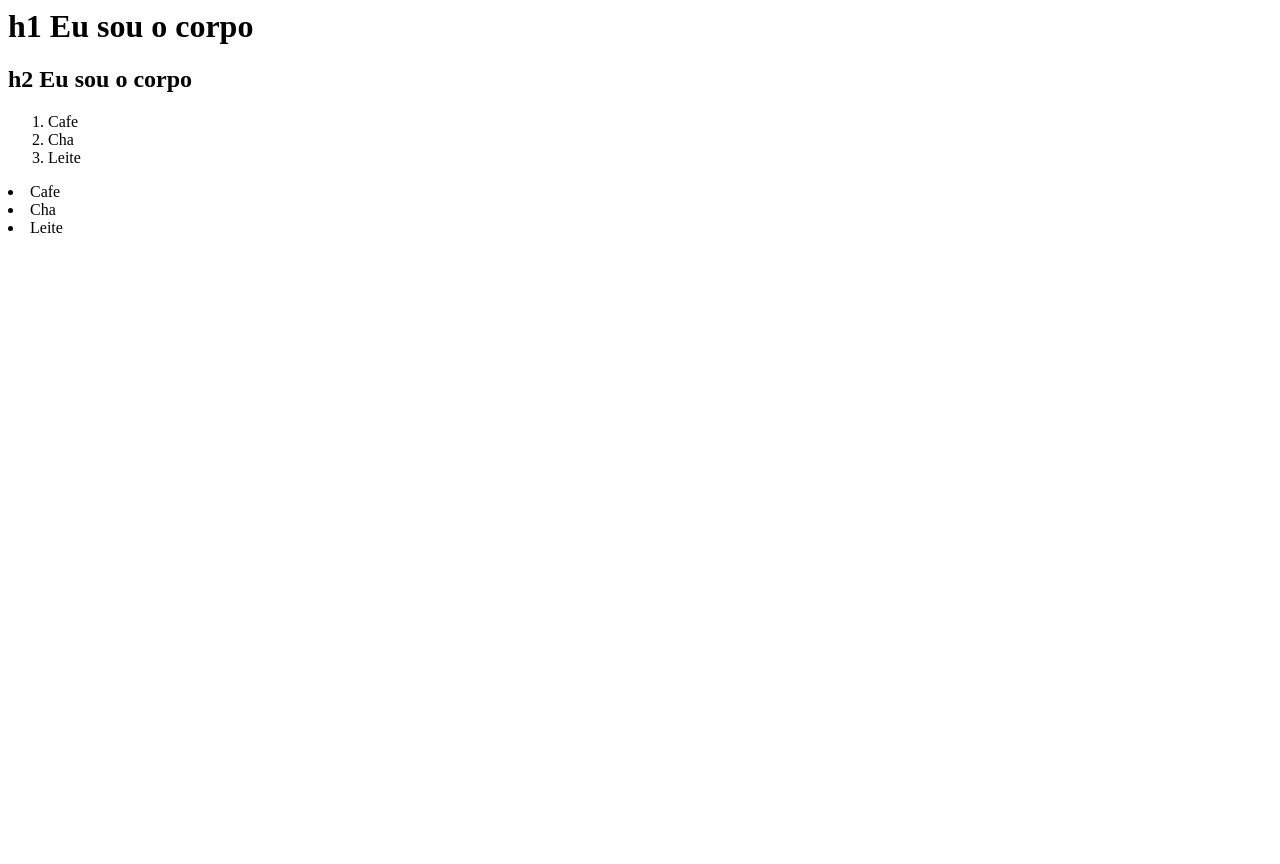
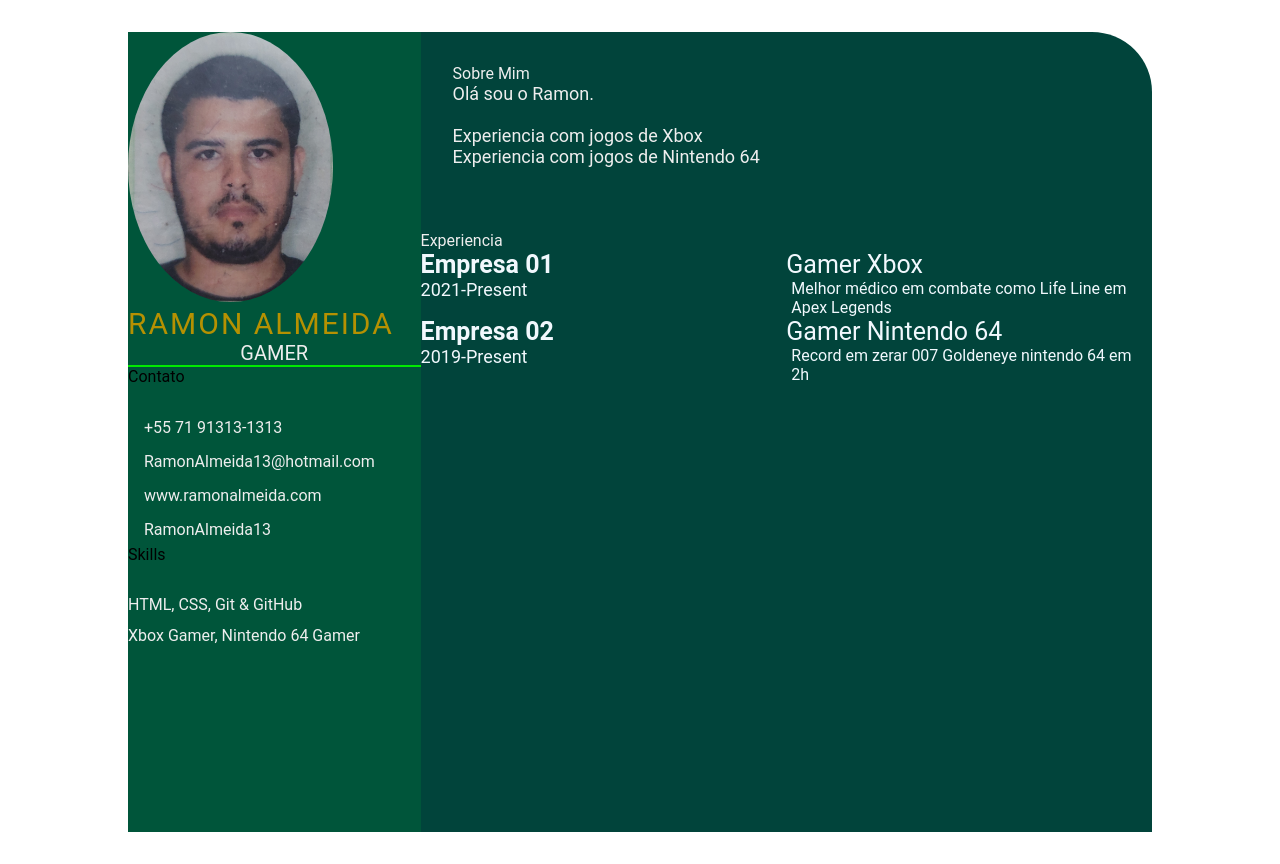
Before and after one commit to RamonAlmeida13/RamonAlmeida13.github.io, a plain HTML site: page index.html in a window 1280 px wide. Before the commit the page ends 800 px from the top, so only its background shows below. Drawn offline with Linux system fonts and the light colour scheme.

Commit message:
trird day

```diff
--- a/index.html
+++ b/index.html
@@ -1,21 +1,78 @@
-<html>
-    <head>
-        <title>
-            olá, eu sou a cabeça
-        </title>
-    </head>
-    <body>
-        <h1>h1 Eu sou o corpo</h1>
-        <h2>h2 Eu sou o corpo</h2>
-    </body>
-    <ol>
-        <li>Cafe</li>
-        <li>Cha</li>
-        <li>Leite</li>
-    </ol>
-    <ul></ul>
-        <li>Cafe</li>
-        <li>Cha</li>
-        <li>Leite</li>
-<ul>
+<!DOCTYPE html>
+<html lang="en">
+<head>
+    <meta charset="UTF-8">
+    <meta http-equiv="X-UA-Compatible" content="IE=edge">
+    <meta name="viewport" content="width=device-width, initial-scale=1.0">
+    <title>Ramon silva de Almeida cv</title>
+
+    <link rel="stylesheet" href="style.css">
+
+</head>
+<body>
+    <main class="resume-contents">
+        <section class="left-section">
+            <section clas="left-section-content">
+                <div class="profile">
+                   <img class="profile-image" src="img/profile-image.jpg" alt="profile image">
+                   <p class="name">Ramon Almeida</p>
+                   <p class="profession">Gamer</p>
+               </div>
+               <div class="contact-info">
+                   <p class="left-tittle">Contato</p>
+                   <ul>
+                       <li><i class="fa fa-phone"></i>+55 71 91313-1313</li>
+                       <li><i class="fa fa-envelope"></i>RamonAlmeida13@hotmail.com</li>
+                       <li><i class="fa fa-globe"></i>www.ramonalmeida.com</li>
+                       <li><i class="fa fa-github"></i>RamonAlmeida13</li>
+                   </ul>
+               </div>
+               <div class="skills">
+                   <p class="left-tittle">Skills</p>
+                   <ul>
+                       <li><p>HTML, CSS, Git & GitHub</p></li>
+                       <li><p>Xbox Gamer, Nintendo 64 Gamer</p></li>
+                   </ul>
+               </div>
+           </section>
+           </section>
+           <section class="right-section">
+               <div class="right-section-contents">
+                   <section class="about gap">
+                      <div class="right-title">Sobre Mim</div>
+                      <p class="about-me-contents">
+                         Olá sou o Ramon.<br>
+                         <br> Experiencia com jogos de Xbox
+                         <br> Experiencia com jogos de Nintendo 64
+                     </p>
+                 </section>
+             </div>
+         <section class="experience gap">
+             <div class="right-title">Experiencia</div>
+             <div class="experience-contents">
+                 <div class="exp-left">
+                     <p class="exp-company-name">Empresa 01</p>
+                     <p class="exp-time-period">2021-Present</p>
+                 </div>
+                 <div class="exp-right">
+                     <p class="exp-position">Gamer Xbox</p>
+                     <p class="exp-desc">
+                         Melhor médico em combate como Life Line em Apex Legends
+                     </p>
+                 </div>
+                 <div class="exp-left">
+                    <p class="exp-company-name">Empresa 02</p>
+                    <p class="exp-time-period">2019-Present</p>
+                </div>
+                <div class="exp-right">
+                    <p class="exp-position">Gamer Nintendo 64</p>
+                    <p class="exp-desc">
+                        Record em zerar 007 Goldeneye nintendo 64 em 2h
+                    </p>
+                </div>
+             </div>
+         </section>
+         </section>
+    </main>
+</body>
 </html>
--- /dev/null
+++ b/style.css
@@ -0,0 +1,139 @@
+* {
+    margin: 0;
+    padding: 0;
+    box-sizing: border-box;
+    list-style: none;
+    font-family: 'Roboto', sans-serif;
+}
+
+.resume-contents {
+    min-height: 100vh;
+    width: 80%;
+    margin: 2rem auto;
+    display: grid;
+    grid-template-columns: repeat(7, 1fr);
+}
+
+.left-section {
+    grid-column: span 2;
+    height: 100%;
+    background-color: #00553a;
+}
+
+.right-section {
+    grid-column: span 5;
+    height: 100%;
+    background-color: #01443b;
+    border-radius: 0px 60px 0px 0px;
+}
+
+.left-section-contents{
+    padding: 2rem 2rem;
+}
+
+.profile {
+    width: 100%;
+    border-bottom: 2px solid #01e901;
+}
+
+.profile .profile-image {
+    width: 70%;
+    border-radius: 100%;
+}
+
+.name {
+    color: #b59102;
+    font-size: 30px;
+    letter-spacing: 2px;
+    text-transform: uppercase;
+}
+
+.profession {
+    color: #eeeeee;
+    font-size: 20px;
+    text-transform: uppercase;
+    text-align: center;
+}
+
+/* .contact-info { border-bottom: 2px solid #1B2631; } */
+.left-title {
+    color: #eeeeee;
+    font-size: 20px;
+}
+
+.contact-info ul {
+    padding-top: 1.5rem;
+}
+
+.contact-info ul li,
+.references ul li {
+    padding: .4rem 0;
+    color: #eeeeee;
+}
+
+.contact-info ul li i,
+.references ul li i {
+    padding-right: 1rem;
+    font-size: 18px;
+    color: #eeeeee;
+}
+
+.skills ul {
+    padding-top: 1.5rem;
+}
+.skills ul li p {
+    padding: .4rem 0;
+    color: #eeeeee;
+}
+
+.right-section-contents {
+    padding: 2rem 2rem;
+}
+
+.right-title {
+    color: #eeeeee;
+}
+
+.gap {
+    padding-bottom: 2rem;
+}
+.about-me-contents {
+    font-size: 18px;
+    color: #eeeeee;
+}
+
+.experience-contents,
+.education-contents,
+.awards-contents {
+    display: grid;
+    grid-template-columns: repeat(2, 1fr);
+    padding-bottom: 2rem;
+    color: #F1F8FD;
+}
+
+.exp-company-name,
+.education-school-name,
+.awards-company-name {
+    font-size: 25px;
+    font-weight: bold;
+}
+
+.exp-time-period,
+.educationp-time-period,
+.awards-time-period {
+    font-size: 18px;
+}
+
+.exp-position,
+.education-subject,
+.awards-name {
+    font-size: 25px;
+}
+
+.exp-desc,
+.education-desc,
+.awards-desc {
+    font-size: 16px;
+    padding-left: 5px;
+}
+}
```
Also changed, not shown: IMG/profile-image.jpg (added).
